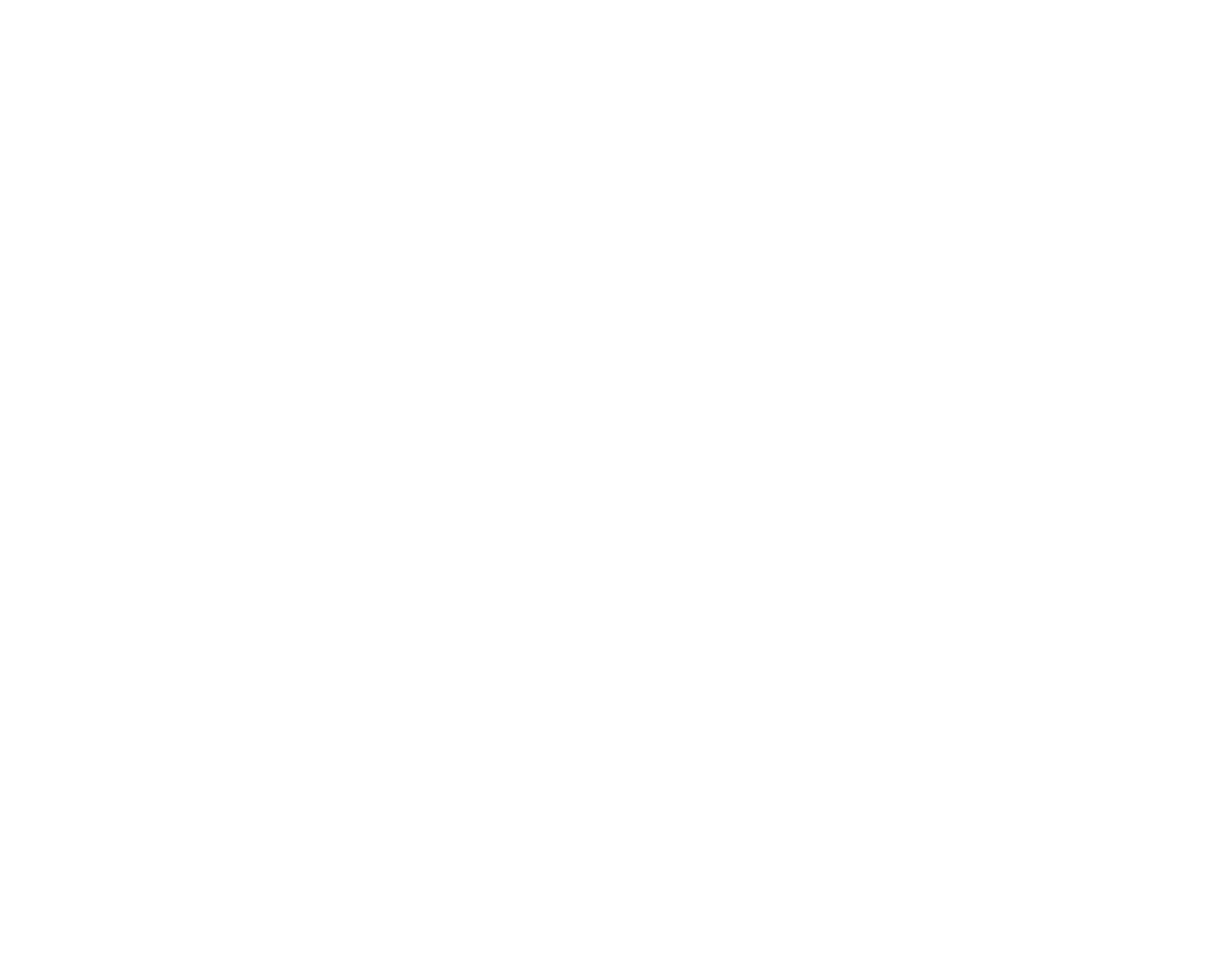
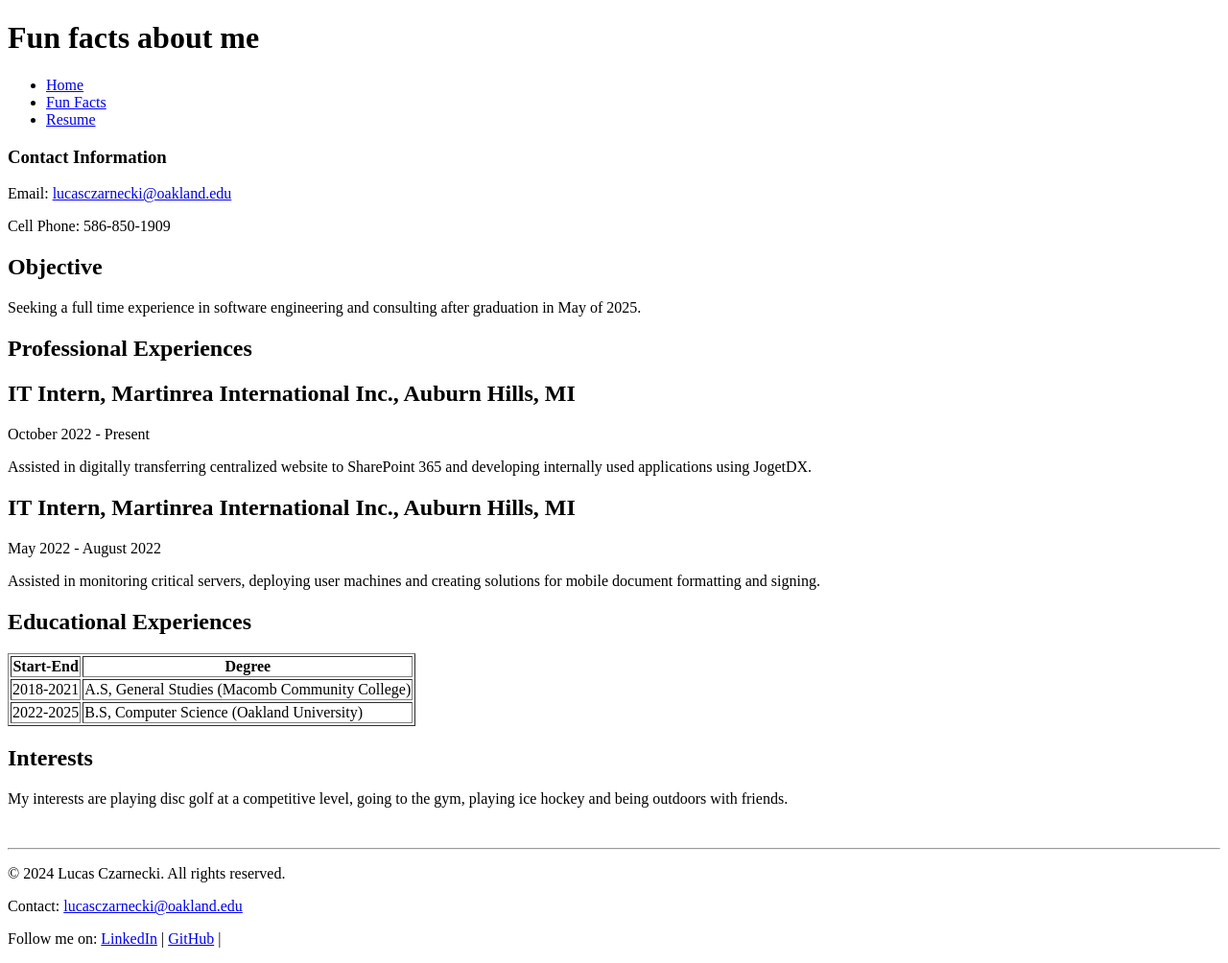
Before and after one commit to TheCzar27/LucasCzarnecki.com, a plain HTML site: page html/resume.html in a window 1280 px wide. Shown: the whole page at 96% size. Before the commit the page ends 800 px from the top, so only its background shows below. Drawn offline with Linux system fonts and the light colour scheme.

Commit message:
Resume Upload

```diff
--- a/html/resume.html
+++ b/html/resume.html
@@ -6,6 +6,82 @@
     <title>Lucas Czarnecki Portfolio Website</title>
 </head>
 <body>
+     <header class="navbar"></header>
+  <h1>Fun facts about me</h1>
+   <nav>
+        <ul>
+            <li><a href="/index.html">Home</a></li>
+            <li><a href="html/fun_facts.html"> Fun Facts</a></li>
+            <li><a href="html/resume.html"> Resume</a></li>
+        </ul>
+    </nav>
+    <section>
+      <h3>Contact Information</h3>
+      <!-- Click on email  -->
+      <p>Email: <a href="mailto:lucasczarnecki@oakland.edu">lucasczarnecki@oakland.edu</a></p>
+      <p>Cell Phone: 586-850-1909</p>
+    </section>
 
+</nav>
+  <!-- Objective / Personal Experiences -->
+  <main>
+  </header>
+  <section>
+  <h1>Objective </h1>
+  <p> Seeking a full time experience in software engineering and consulting after graduation in May of 2025.</p>
+  </section>
+  <section>
+      <h1>Professional Experiences</h1>
+
+      <article>
+        <h2>IT Intern, Martinrea International Inc., Auburn Hills, MI</h2>
+        <p>October 2022 - Present</p>
+        <p>Assisted in digitally transferring centralized website to SharePoint 365 and developing internally used applications using JogetDX.</p>
+      </article>
+
+      <article>
+        <h2>IT Intern, Martinrea International Inc., Auburn Hills, MI</h2>
+        <p>May 2022 - August 2022</p>
+        <p>Assisted in monitoring critical servers, deploying user machines and creating solutions for mobile document formatting and signing.</p>
+      </article>
+  </section>
+  <!-- Table for degree-->
+
+  <section>
+    <h1>Educational Experiences</h1>
+    <table border="1">
+      <tr>
+        <th>Start-End</th>
+        <th>Degree</th>
+      </tr>
+      <tr>
+        <td>2018-2021</td>
+        <td>A.S, General Studies (Macomb Community College)</td>
+      </tr>
+      <tr>
+        <td>2022-2025</td>
+        <td>B.S, Computer Science (Oakland University)</td>
+      </tr>
+    </table>
+</section>
+
+
+  <!-- Intrest / Hobbies Section -->
+   <section>
+    <h1>Interests</h1>
+    <p>My interests are playing disc golf at a competitive level, going to the gym, playing ice hockey and being outdoors with friends.</p>
+   </section>
+  </main>
+    <footer>
+      <br><hr>
+      <p>&copy; 2024 Lucas Czarnecki. All rights reserved.</p>
+      <p>Contact: <a href="mailto:lucasczarnecki@oakland.edu">lucasczarnecki@oakland.edu</a></p>
+      <p>Follow me on:
+        <a href="https:/www.linkedin.com/in/lucas-czarnecki" target="_blank">LinkedIn</a> |
+        <a href="https://github.com/TheCzar27" target="_blank">GitHub</a> |
+      </p>
+
+    <!-- End copyright section / footer-->
+    </footer>
 </body>
 </html>
```
Also changed, not shown: html/fun_facts.html (+1 -1 lines), Assets/img/Atomic_Habits.jpg (added), Assets/img/Atomic_Habits.png (deleted).
